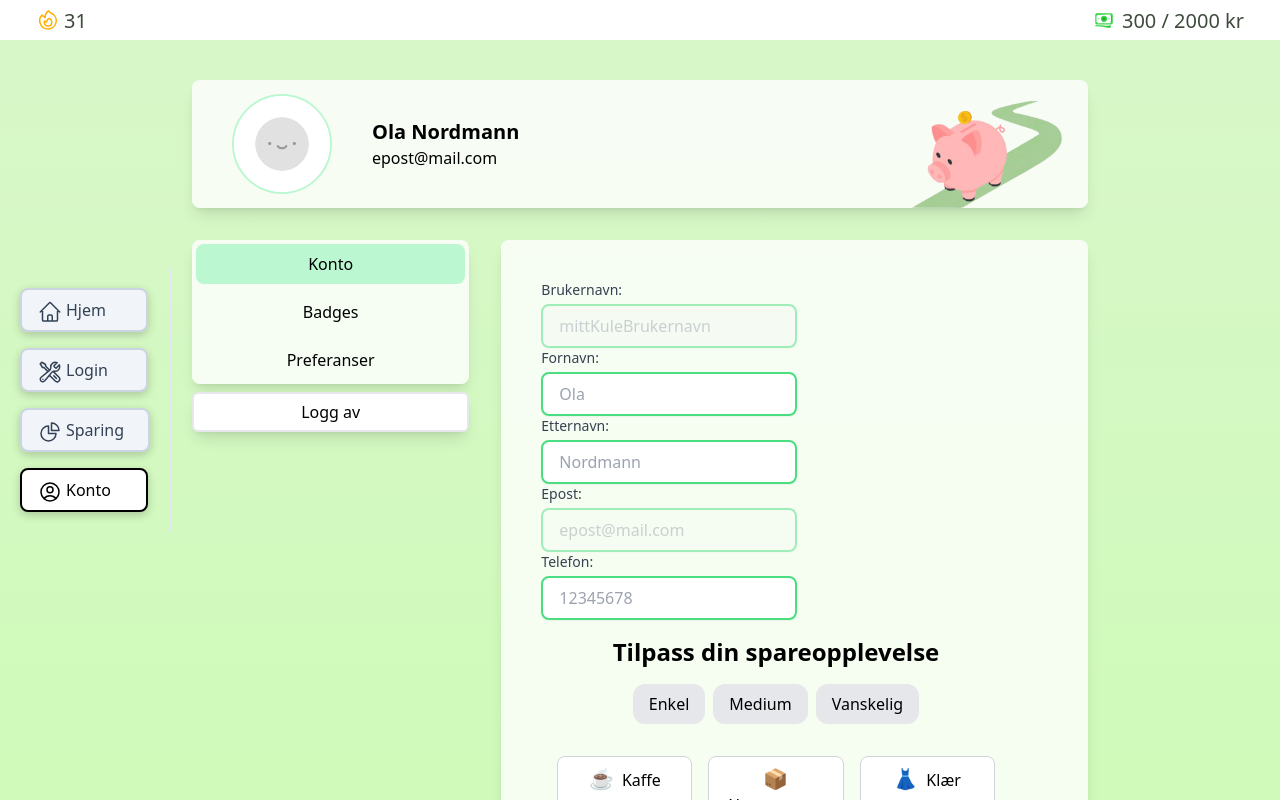
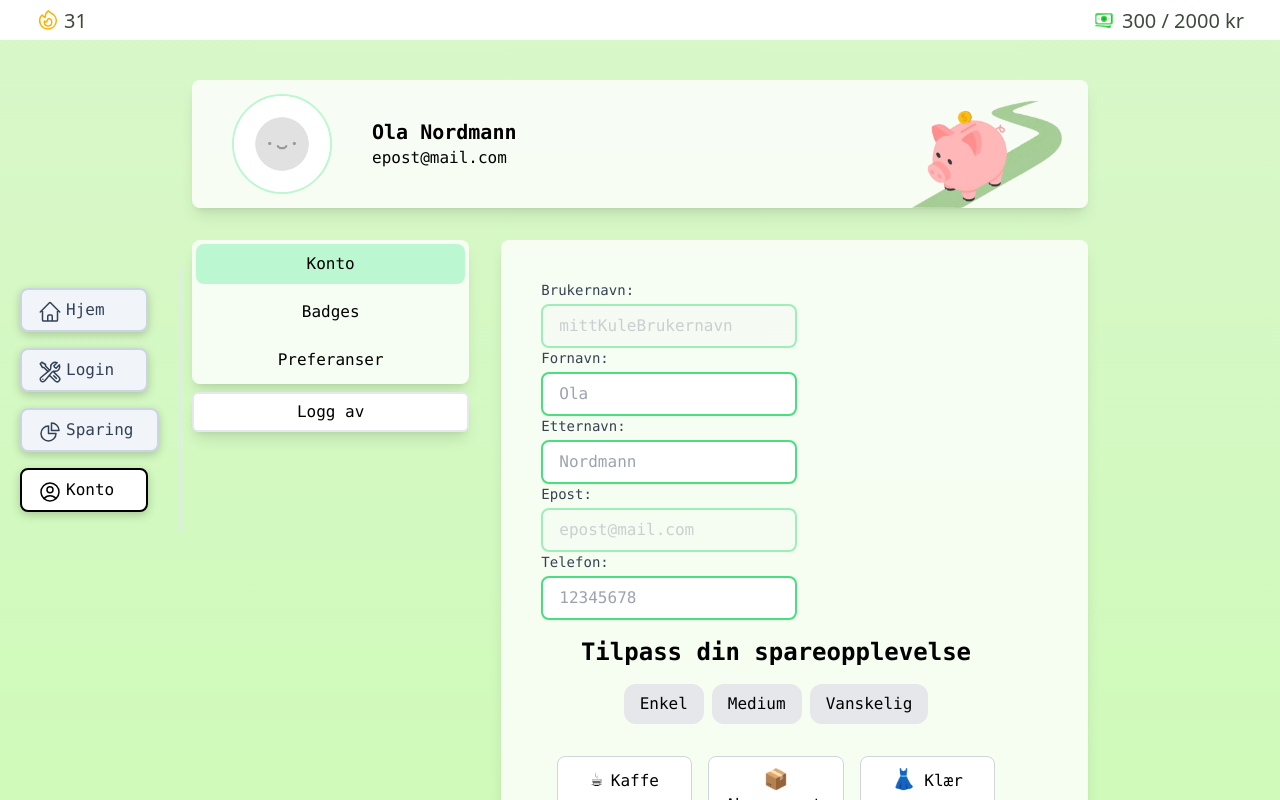
Before and after one commit to emilaastrom/Systemutvikling2-Frontend, a Next.js app: page /profile in a window 1280 px wide. Shown: the top 800 px of the page. Built offline with nearby package versions, Linux system fonts and the light colour scheme.

Commit message:
layout: changed main font

```diff
--- a/src/app/components/challenges/Challengecarousel.tsx
+++ b/src/app/components/challenges/Challengecarousel.tsx
@@ -4,7 +4,7 @@ import ChallengecardAddButton from "./ChallengecardAddButton";
 const Challengecarousel = () => {
   const challenges = [
     {
-      name: "Drikk kun 4 kopper kaffe på sit kafeen denne uka eller noe ",
+      name: "Drikk kun 4 kopper kaffe på sit kafeen denne uka",
       current: 1,
       max: 4,
       startDate: new Date(2024, 5, 25),
--- a/src/app/layout.tsx
+++ b/src/app/layout.tsx
@@ -23,7 +23,7 @@ export default function RootLayout({
         <meta name="viewport" content="width=device-width, initial-scale=1.0" />
         <body>
           <CustomHeader />
-          <div className=" bg-gradient-to-b from-[#d9f7ca] to-[#c9fcb0] dark:bg-slate-700">
+          <div className=" bg-gradient-to-b from-[#d9f7ca] to-[#c9fcb0] dark:bg-slate-700 font-mono">
             <Navbar />
             <div> {children}</div>
           </div>
--- a/src/app/page.tsx
+++ b/src/app/page.tsx
@@ -31,7 +31,7 @@ export default function Home() {
     progress: 0,
     deadline: new Date(),
     username: "john",
-    active: false,
+    active: true,
   };
 
   function setGoal() {
--- a/tailwind.config.ts
+++ b/tailwind.config.ts
@@ -37,6 +37,7 @@ const config: Config = {
   theme: {
     fontFamily: {
       custom1: ["SuperBubble", "sans-serif"],
+      mono: ['ui-monospace', 'SFMono-Regular', 'Menlo', 'Monaco', 'Consolas', "Liberation Mono", "Courier New", 'monospace']
     },
     extend: {
       colors: colors,
```
